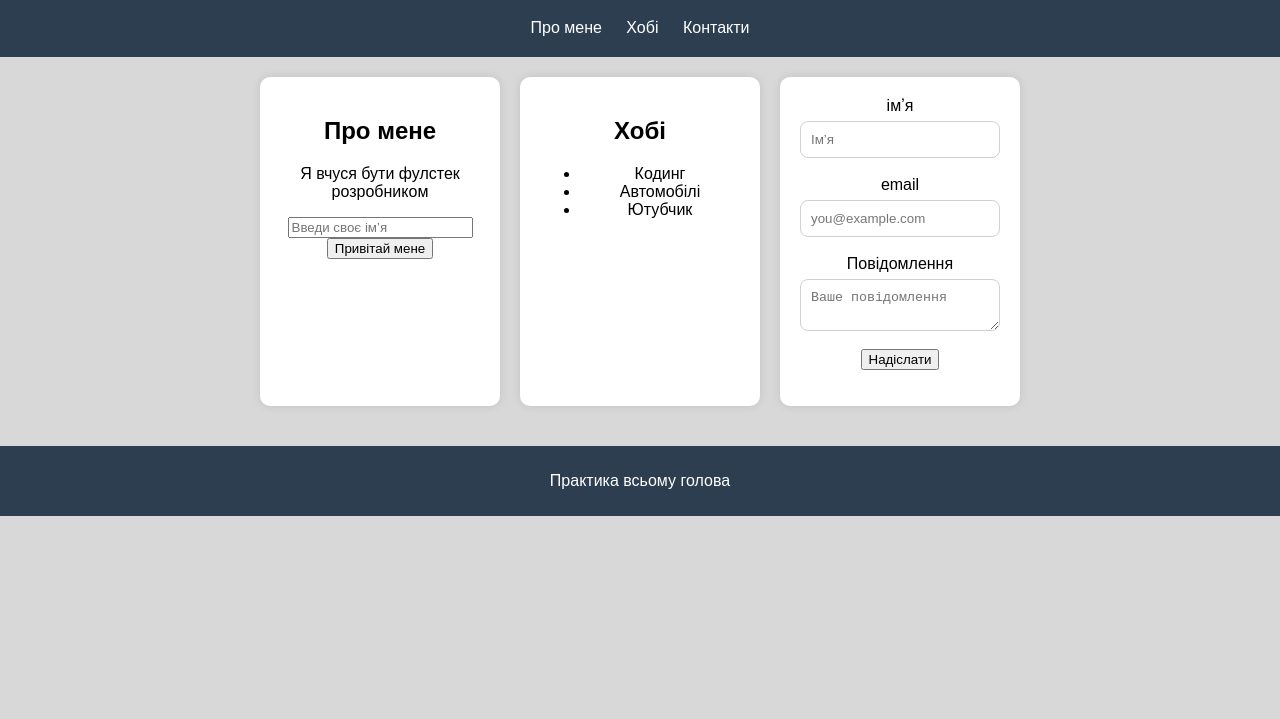
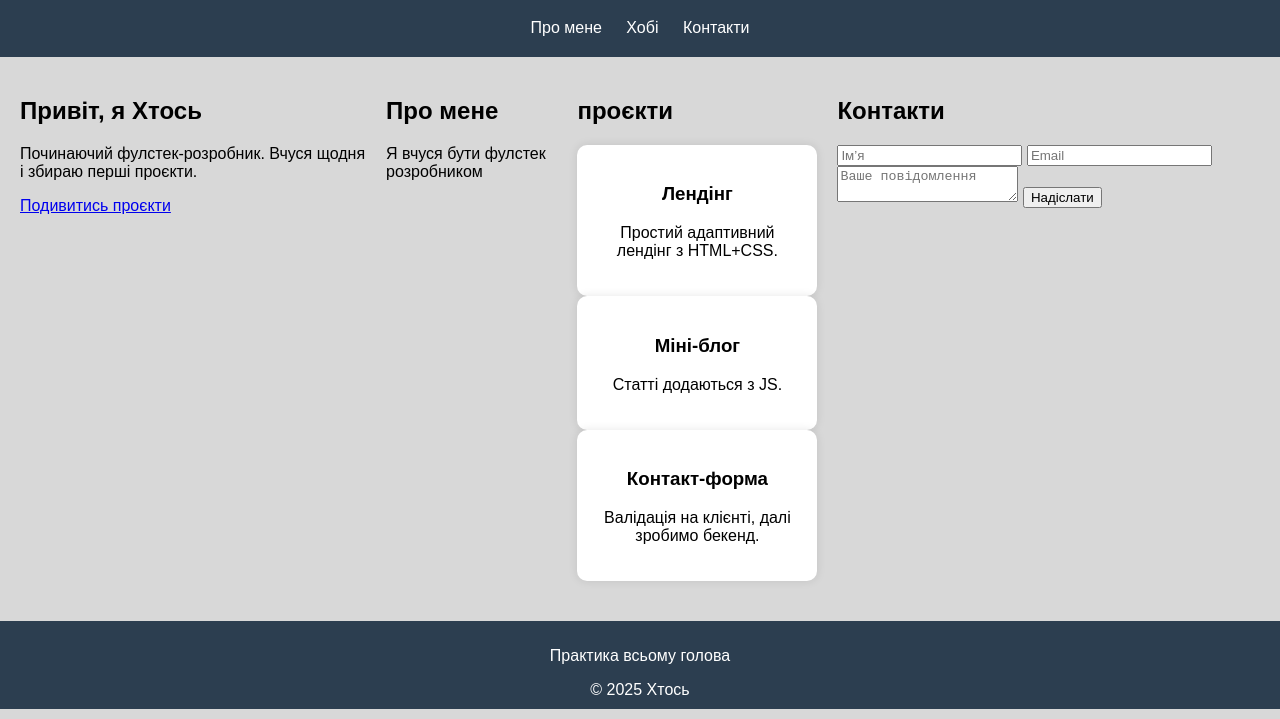
Before and after one commit to Neriq/tryu, a plain HTML site: page index.html in a window 1280 px wide. Shown: the part 81-800 px from the top of the page. Drawn offline with Linux system fonts and the light colour scheme.

Commit message:
feat: semantic layout + hero + sections

```diff
--- a/index.html
+++ b/index.html
@@ -4,100 +4,81 @@
 <head>
     <meta charset="UTF-8">
     <meta name="viewport" content="width=device-width, initial-scale=1.0">
+
     <title>Practice</title>
+    <meta name="description" content="Особиста сторінка">
     <link rel="stylesheet" href="style.css">
+    <script src="assets/js/main.js" defer></script>
 
 </head>
 
 <body>
-    <header>
+    <header class="site-header">
         <h1>Сайт візитка</h1>
-        <nav>
-            <a href="#">Про мене</a>
-            <a href="#">Хобі</a>
-            <a href="#">Контакти</a>
+        <nav class="nav" aria-label="Головна Навігація">
+            <a href="#" class="nav__link">Про мене</a>
+            <a href="#" class="nav__link">Хобі</a>
+            <a href="#" class="nav__link">Контакти</a>
         </nav>
     </header>
 
-    <main>
-        <section id="about" class="card
+    <main id="main">
+        <section class="hero section">
+            <h1>Привіт, я Хтось</h1>
+            <p class="muted">Починаючий фулстек-розробник. Вчуся щодня і збираю перші проєкти.</p>
+            <a href="#work" class="btn btn--primary">Подивитись проєкти</a>
+        </section>
+        <section id="about" class="section
       ">
             <h2>Про мене</h2>
             <p>Я вчуся бути фулстек розробником</p>
-            <input type="text" id="username" placeholder="Введи своє імʼя">
-            <button onclick="greet()">Привітай мене</button>
-            <p id="greeting"></p>
-        </section>
-        <section id="hobbies" class="card
-      ">
-            <h2>Хобі</h2>
-            <ul>
-                <li>Кодинг</li>
-                <li>Автомобілі</li>
-                <li>Ютубчик</li>
-            </ul>
 
         </section>
-        <section id="contacts" class="card
-      ">
-            <form id="contact-form" novalidate>
-                <div class="field">
-                    <label for="name">імʼя</label>
-                    <input type="text" id="name" placeholder="Імʼя" required minlength="2">
-                    <small class="error" id="err-name"></small>
-                </div>
 
 
-                <div class="field">
-                    <label for="email">email</label>
-                    <input type="email" id="email" placeholder="you@example.com" required>
-
-                    <small class="error" id="err-email"></small>
-
-                </div>
-
-                <div class="field">
-                    <label for="message">Повідомлення</label>
-                    <textarea id="message" placeholder="Ваше повідомлення" required minlength="5"></textarea>
-                    <small class="error" id="err-message"></small>
-                </div>
+        <section id="work" class="section
+      ">
+            <h2>проєкти</h2>
+            <div class="grid-3">
+                <article class="card">
+                    <h3>Лендінг</h3>
+                    <p class="muted">Простий адаптивний лендінг з HTML+CSS.</p>
+                </article>
+                <article class="card">
+                    <h3>Міні-блог</h3>
+                    <p class="muted">Статті додаються з JS.</p>
+                </article>
+                <article class="card">
+                    <h3>Контакт-форма</h3>
+                    <p class="muted">Валідація на клієнті, далі зробимо бекенд.</p>
+                </article>
+            </div>
+        </section>
 
 
 
-                </div>
-
-                <div class="hp" aria-hidden="true">
-                    <label for="company">Компанія</label>
-                    <input type="text" id="company" name="company" tabindex="-1" autocomplete="off">
-
-                </div>
-
-                <button id="send-btn" type="submit">Надіслати</button>
-
-
-
+        <section id="contact" class="section
+      ">
+            <h2>Контакти</h2>
+            <form id="contact-form" class="form">
+                <input type="text" id="name" placeholder="Ім’я">
+                <input type="email" id="email" placeholder="Email">
+                <textarea id="message" placeholder="Ваше повідомлення"></textarea>
+                <button type="submit" class="btn">Надіслати</button>
             </form>
-
-            <p id="response" aria-live="polite" role="status"></p>
-
-
-
-
+            <p id="response" class="muted" aria-live="polite"></p>
 
         </section>
     </main>
 
-    <footer>
+    <footer class="site-footer">
         <p>Практика всьому голова</p>
+        © 2025 Хтось
     </footer>
 
 
 
 
-    <script src="index.js">
-
-    </script>
-
 </body>
 
 </html>
```
